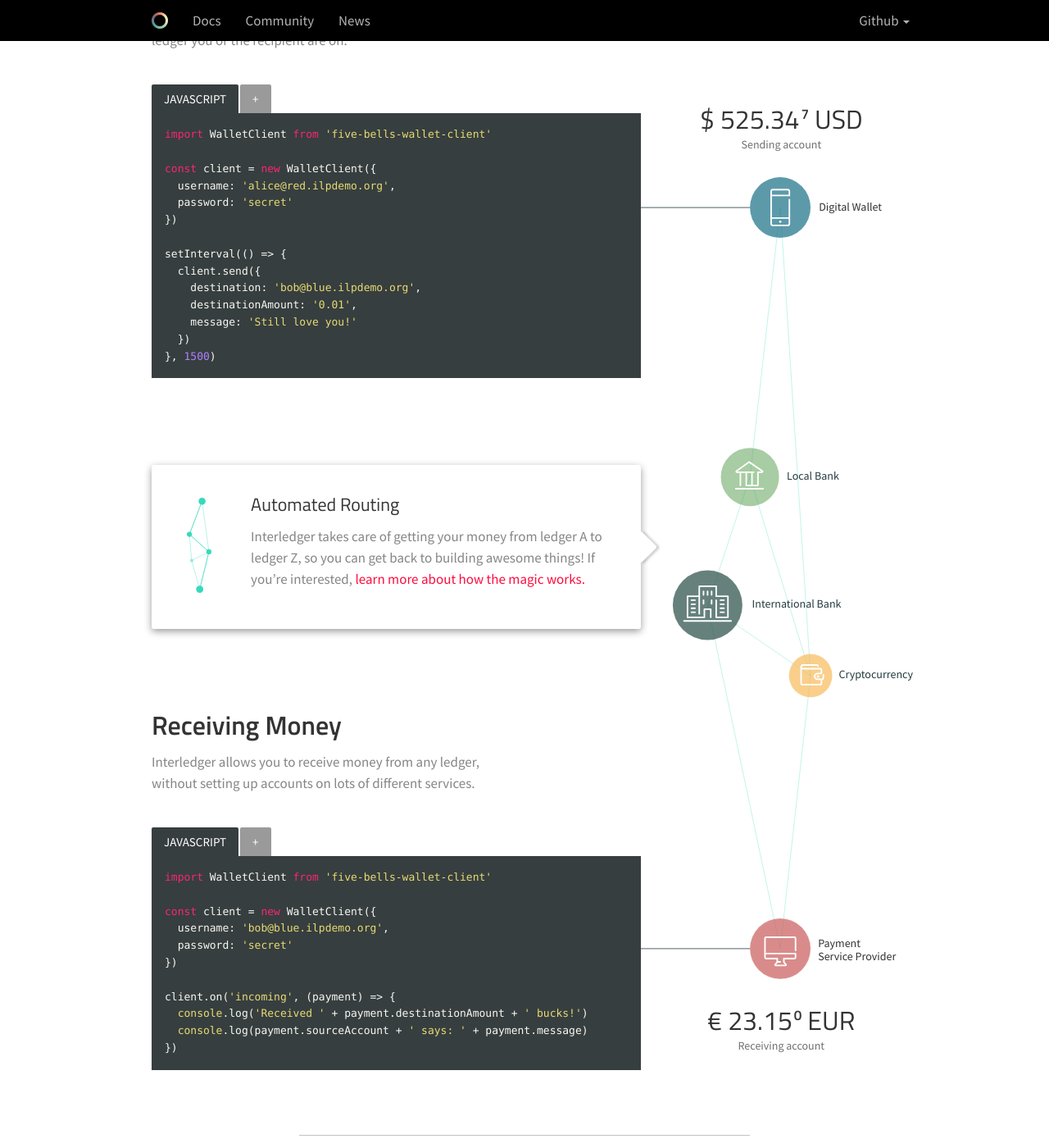
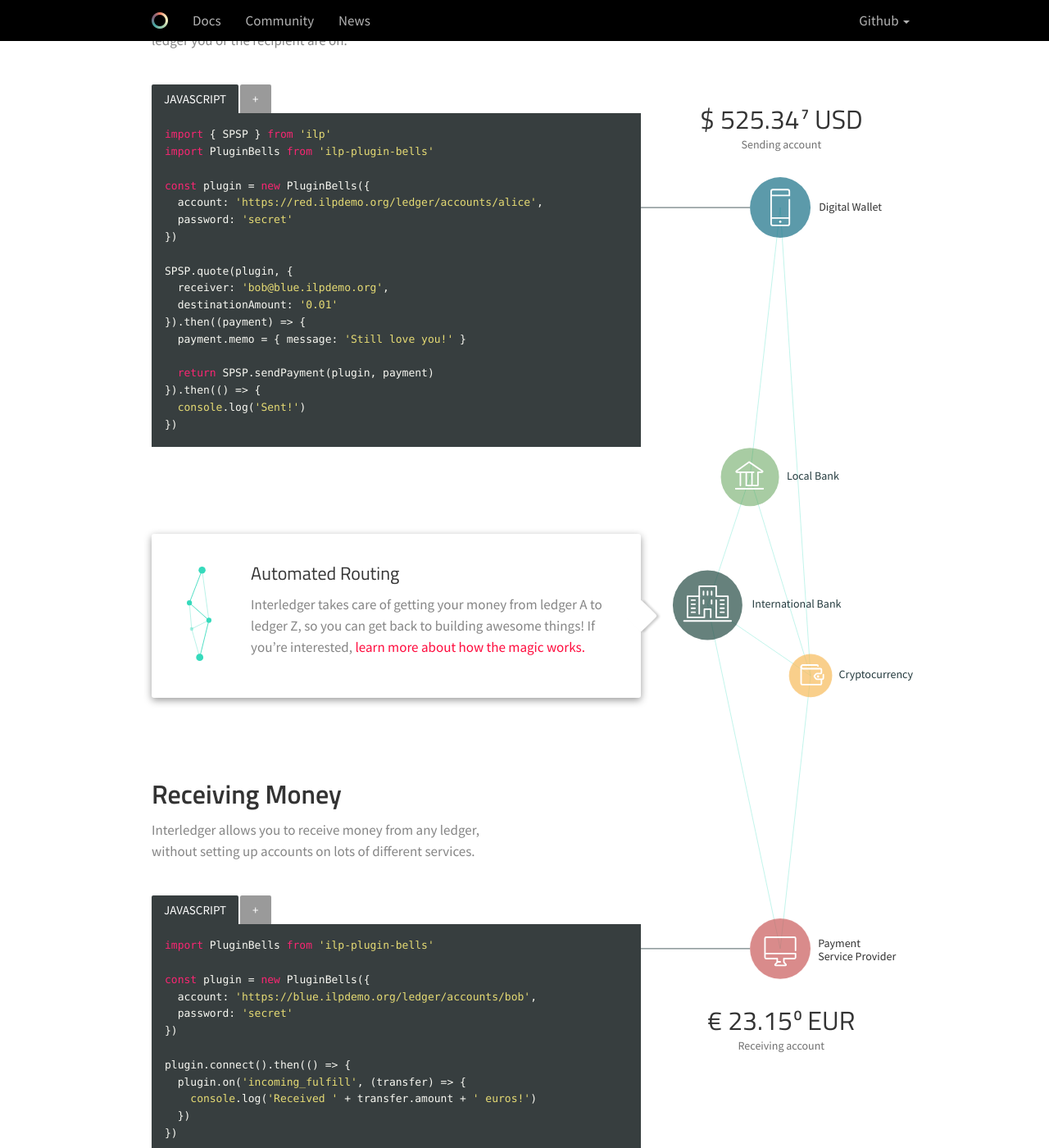
Before and after one commit to interledger/interledger.github.io, a Jekyll site: the page built from index.html, in a window 1280 px wide and 1400 px high, scrolled down 816 px. Shown: the whole window at 82% size. Built offline with Jekyll 4.4.1, drawn with Linux system fonts in a browser that asks for light colours; nearby versions of some CDN libraries; some web fonts are replaced.

Commit message:
Update to use ILP Client instead of Wallet Client

```diff
--- a/getting-started.html
+++ b/getting-started.html
@@ -39,7 +39,7 @@
 
           <h2>Next Steps</h2>
 
-          <p>Want to start coding with payments? Use the accounts you just created to programmatically send and receive payments with the <a target="_blank" href="https://github.com/interledger/five-bells-wallet-client">Wallet Client</a>.</p>
+          <p>Want to start coding with payments? Use the accounts you just created to programmatically send and receive payments with the <a target="_blank" href="https://github.com/interledgerjs/ilp">ILP Client</a>.</p>
 
       </div>
       </div>
--- a/index.html
+++ b/index.html
@@ -71,20 +71,24 @@
 
                 <div class="tab-content">
                     <div id="js1" class="tab-pane active">
-                    <pre><code>import WalletClient from 'five-bells-wallet-client'
+                    <pre><code>import { SPSP } from 'ilp'
+import PluginBells from 'ilp-plugin-bells'
 
-const client = new WalletClient({
-  username: 'alice@red.ilpdemo.org',
+const plugin = new PluginBells({
+  account: 'https://red.ilpdemo.org/ledger/accounts/alice',
   password: 'secret'
 })
 
-setInterval(() => {
-  client.send({
-    destination: 'bob@blue.ilpdemo.org',
-    destinationAmount: '0.01',
-    message: 'Still love you!'
-  })
-}, 1500)</code></pre>
+SPSP.quote(plugin, {
+  receiver: 'bob@blue.ilpdemo.org',
+  destinationAmount: '0.01'
+}).then((payment) => {
+  payment.memo = { message: 'Still love you!' }
+
+  return SPSP.sendPayment(plugin, payment)
+}).then(() => {
+  console.log('Sent!')
+})</code></pre>
                     </div>
 
                     <div id="menu1" class="tab-pane">
@@ -117,16 +121,17 @@
 
                 <div class="tab-content">
                     <div id="js2" class="tab-pane active">
-                    <pre><code>import WalletClient from 'five-bells-wallet-client'
+                    <pre><code>import PluginBells from 'ilp-plugin-bells'
 
-const client = new WalletClient({
-  username: 'bob@blue.ilpdemo.org',
+const plugin = new PluginBells({
+  account: 'https://blue.ilpdemo.org/ledger/accounts/bob',
   password: 'secret'
 })
 
-client.on('incoming', (payment) => {
-  console.log('Received ' + payment.destinationAmount + ' bucks!')
-  console.log(payment.sourceAccount + ' says: ' + payment.message)
+plugin.connect().then(() => {
+  plugin.on('incoming_fulfill', (transfer) => {
+    console.log('Received ' + transfer.amount + ' euros!')
+  })
 })</code></pre>
                     </div>
 
--- a/overview.html
+++ b/overview.html
@@ -27,7 +27,7 @@
 
           <h2>Protocol Specs and APIs</h2>
 
-          <p>To dive into the technical specs, see the <a target="_blank" href="https://github.com/interledger/rfcs">Interledger RFCs</a>. Also see the documentation for the components of the reference implementation, code-named <a target="_blank" href="https://github.com/interledger/five-bells-demo#why-five-bells">"Five Bells"</a>. There are the <a href="{{site.interledgerjs_baseurl}}js-ilp-connector/apidoc/">connector</a>, the example <a href="{{site.interledgerjs_baseurl}}five-bells-ledger/apidoc/">ledger</a> and the application layer <a href="{{site.interledgerjs_baseurl}}five-bells-wallet/apidoc/">wallet</a>.</p>
+          <p>To dive into the technical specs, see the <a target="_blank" href="https://github.com/interledger/rfcs">Interledger RFCs</a>. Also see the documentation for the components of the reference implementation, code-named <a target="_blank" href="https://github.com/interledger/five-bells-demo#why-five-bells">"Five Bells"</a>. There are the <a href="{{site.interledgerjs_baseurl}}js-ilp-connector/apidoc/">connector</a>, the example <a href="{{site.interledgerjs_baseurl}}five-bells-ledger/apidoc/">ledger</a> and the application layer <a href="{{site.interledgerjs_baseurl}}ilp-kit/apidoc/">ILP Kit</a>.</p>
 
           <h2>Security</h2>
 
```
Also changed, not shown: libraries.html (+4 -4 lines).
